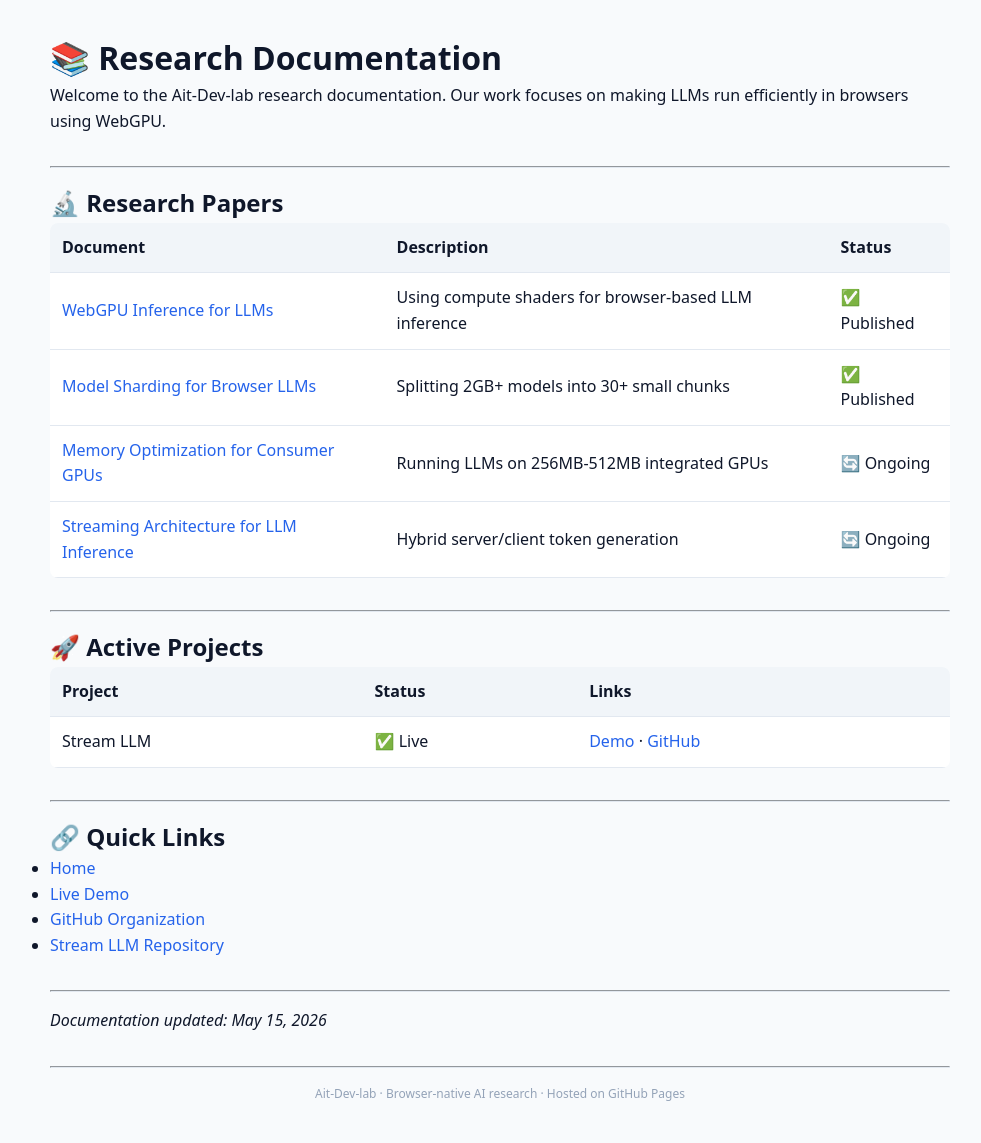
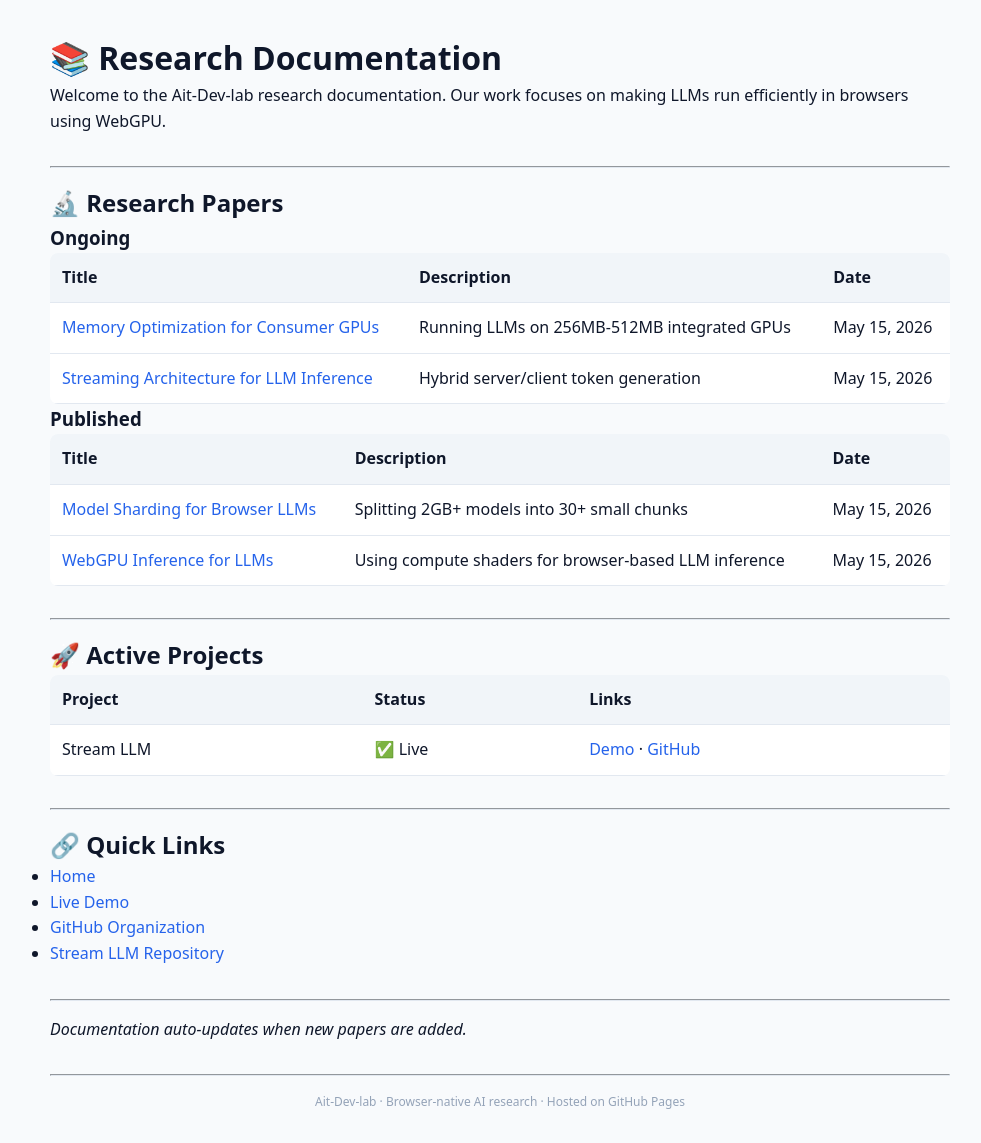
Before and after one commit to Ait-Dev-lab/.github, a Jekyll site: the page built from docs/index.md, in a window 1280 px wide. Shown: the whole page, without its empty margins (140-1121 px from the left). Built offline with Jekyll 4.4.1, drawn with Linux system fonts in a browser that asks for light colours; our own code applies the rules of GitHub Pages for plain Markdown files.

Commit message:
Auto-listing research papers page

```diff
--- a/docs/index.md
+++ b/docs/index.md
@@ -6,12 +10,16 @@ Welcome to the Ait-Dev-lab research documentation. Our work focuses on making LL
 
 ## 🔬 Research Papers
 
-| Document | Description | Status |
-|----------|-------------|--------|
-| [WebGPU Inference for LLMs](research/webgpu-inference.md) | Using compute shaders for browser-based LLM inference | ✅ Published |
-| [Model Sharding for Browser LLMs](research/model-sharding.md) | Splitting 2GB+ models into 30+ small chunks | ✅ Published |
-| [Memory Optimization for Consumer GPUs](research/memory-optimization.md) | Running LLMs on 256MB-512MB integrated GPUs | 🔄 Ongoing |
-| [Streaming Architecture for LLM Inference](research/streaming-architecture.md) | Hybrid server/client token generation | 🔄 Ongoing |
+{% assign papers_by_status = site.research | group_by: "status" %}
+
+{% for status_group in papers_by_status %}
+### {{ status_group.name }}
+
+| Title | Description | Date |
+|-------|-------------|------|
+{% for paper in status_group.items %} | [{{ paper.title }}]({{ paper.url }}) | {{ paper.description }} | {{ paper.date | date: "%b %d, %Y" }} |
+{% endfor %}
+{% endfor %}
 
 ---
 
@@ -32,4 +40,4 @@ Welcome to the Ait-Dev-lab research documentation. Our work focuses on making LL
 
 ---
 
-*Documentation updated: May 15, 2026*
+*Documentation auto-updates when new papers are added.*
```
Also changed, not shown: other parts of docs/index.md (+4 -0 lines).
